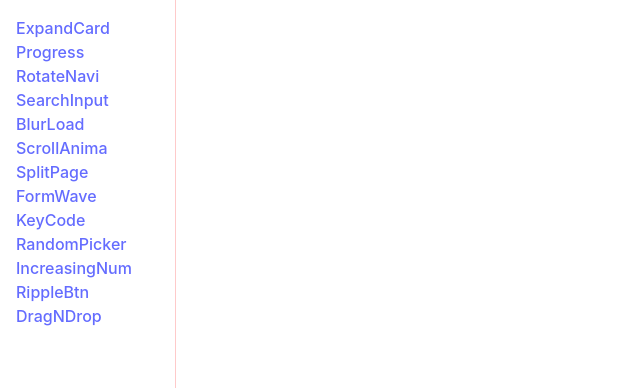
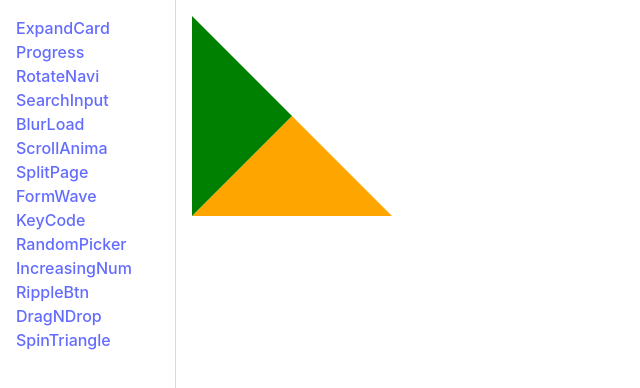
Before and after one commit to JaxNext/50projects, a Vue app: page /#/spinTriangle in a window 1280 px wide. Shown: the top 388 px of the page, without its empty margins (0-640 px from the left). Built offline with nearby package versions, Linux system fonts and the light colour scheme.

Commit message:
feature: spinning triangle

```diff
--- /dev/null
+++ b/src/pages/spinTriangle/index.vue
@@ -0,0 +1,76 @@
+<template>
+  <div class="box">
+    <div class="triangle"></div>
+    <div class="triangle follower"></div>
+  </div>
+</template>
+
+<script setup lang="ts">
+import { ref, computed } from 'vue'
+const duration = ref(2)
+const durationStr = computed(() => `${duration.value}s`)
+</script>
+
+<style scoped lang="scss">
+.box {
+  width: 200px;
+  height: 200px;
+  position: relative;
+}
+.triangle {
+  width: 0;
+  height: 0;
+  border-left: 100px solid transparent;
+  border-right: 100px solid transparent;
+  border-top: 100px solid orange;
+  position: absolute;
+  top: 0;
+  left: 0;
+  animation-name: spin;
+  animation-duration: v-bind(durationStr);
+  animation-iteration-count: infinite;
+  animation-timing-function: linear;
+  transform-origin: bottom center;
+  &.follower {
+    border-right: 100px solid green;
+    border-top: 100px solid transparent;
+    border-bottom: 100px solid transparent;
+    animation-name: spin2;
+    transform-origin: center center;
+  }
+}
+@keyframes spin {
+  0% {
+    transform: rotate(0deg);
+  }
+  25% {
+    transform: rotate(-180deg);
+  }
+  50% {
+    transform: rotate(-180deg);
+  }
+  75% {
+    transform: rotate(-360deg);
+  }
+  100% {
+    transform: rotate(-360deg);
+  }
+}
+@keyframes spin2 {
+  0% {
+    transform: rotate(0deg);
+  }
+  25% {
+    transform: rotate(0deg);
+  }
+  50% {
+    transform: rotate(-180deg);
+  }
+  75% {
+    transform: rotate(-180deg);
+  }
+  100% {
+    transform: rotate(-360deg);
+  }
+}
+</style>
--- a/src/routes/routes.ts
+++ b/src/routes/routes.ts
@@ -64,5 +64,10 @@ const routes = [
     name: 'DragNDrop',
     component: () => import('@/pages/dragNDrop/index.vue'),
   },
+  {
+    path: '/spinTriangle',
+    name: 'SpinTriangle',
+    component: () => import('@/pages/spinTriangle/index.vue'),
+  },
 ]
 export default routes
```
